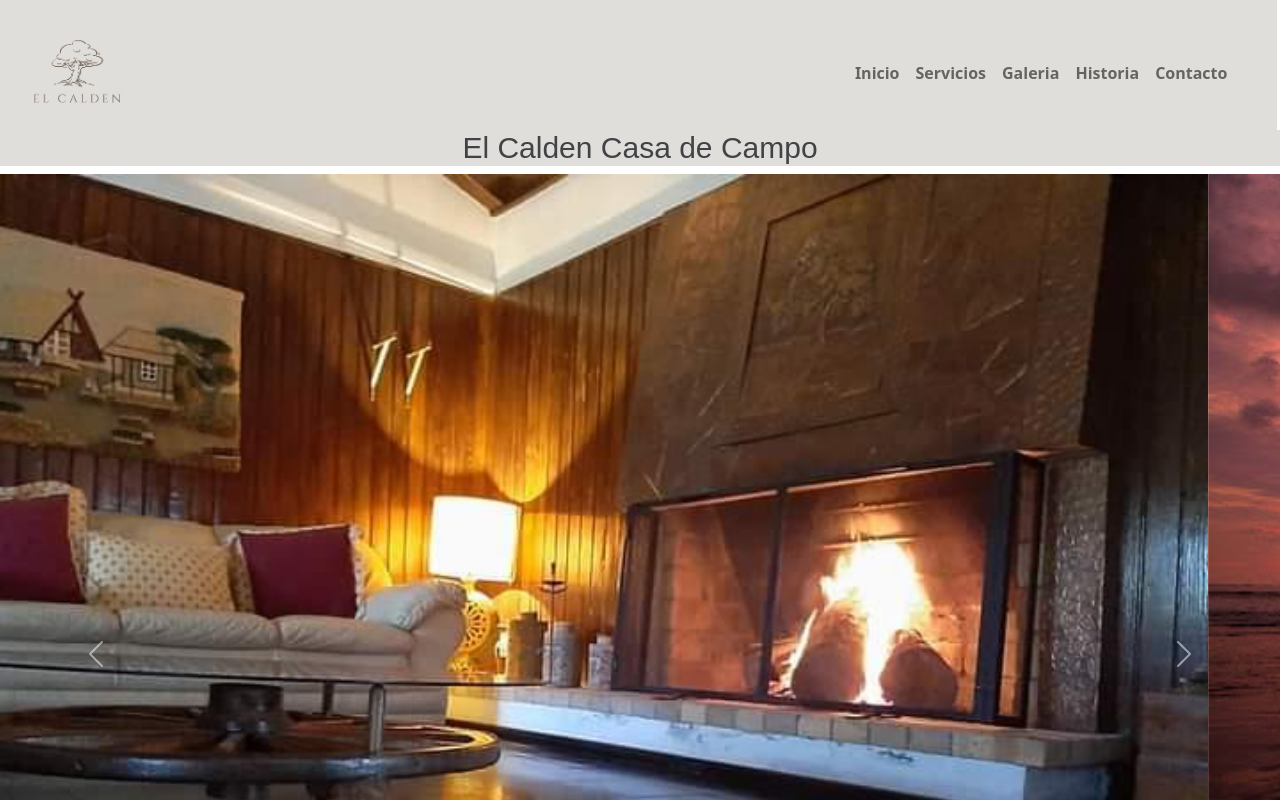
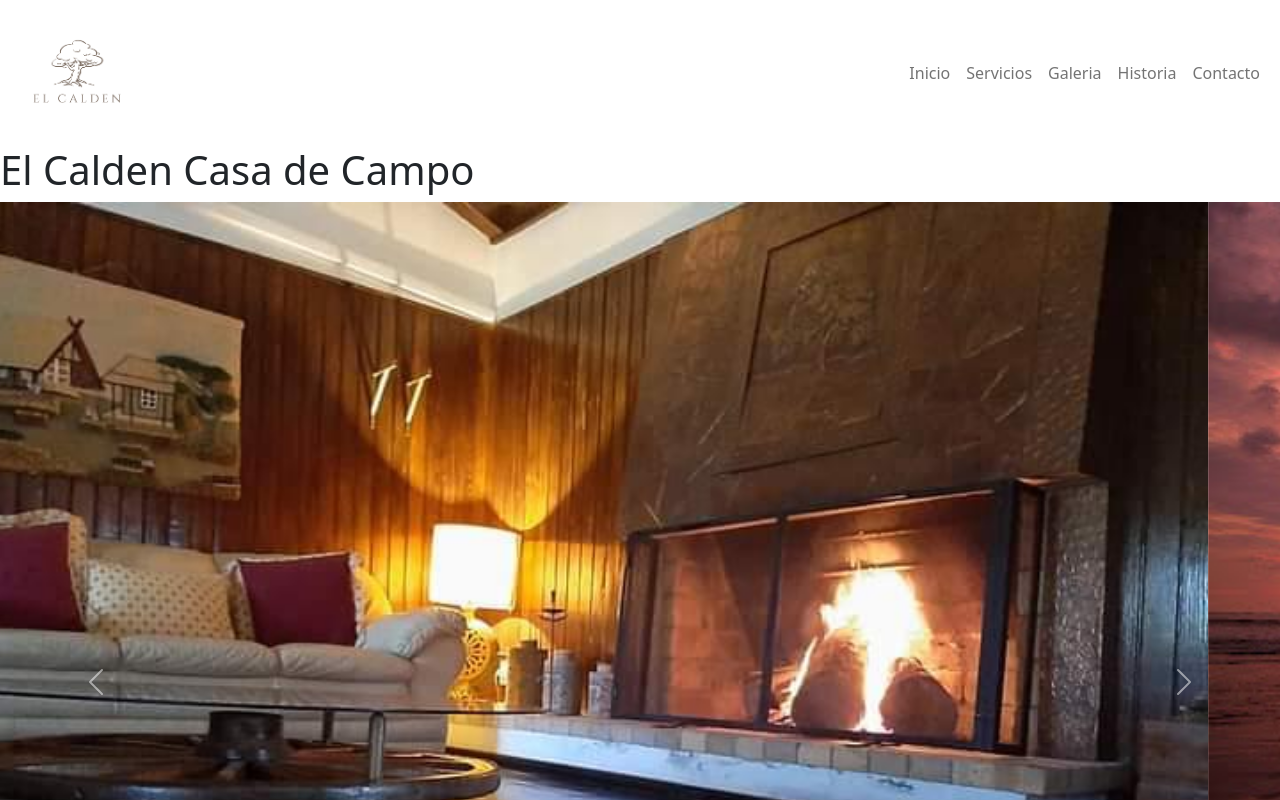
Before and after one commit to NicoHintz/el-calden, a website: page paginas/galeria.html in a window 1280 px wide. Shown: the top 800 px of the page. Drawn offline with nearby package versions, Linux system fonts and the light colour scheme; a web font is replaced by a local one.

Commit message:
cambio de rama

```diff
--- a/paginas/galeria.html
+++ b/paginas/galeria.html
@@ -15,7 +15,7 @@
 </head>
 
 <body>
-
+    <div class="grid-container">
         <header class="header">
             <nav class="navbar navbar-expand-lg navbar-light">
                 <div class="container-fluid">
@@ -109,7 +109,7 @@
             </div>
 
         </footer>
-
+    </div>
     <!--Link a JavaSCript-->
     <script src="https://cdn.jsdelivr.net/npm/bootstrap@5.1.3/dist/js/bootstrap.bundle.min.js"
         integrity="sha384-ka7Sk0Gln4gmtz2MlQnikT1wXgYsOg+OMhuP+IlRH9sENBO0LRn5q+8nbTov4+1p"
--- a/scss/_index.scss
+++ b/scss/_index.scss
@@ -1,4 +1,5 @@
 .container{
+  background-color: rgb(26, 27, 27);
   display: flex;
   justify-content: space-between;
 }
--- a/scss/_header.scss
+++ b/scss/base/_root.scss
@@ -1,4 +1,10 @@
+*{
+  margin: 0;
+  padding: 0;
+}
+
 .header{
+  border: solid 2px;
   height: 150px;
   position: sticky;
   top: 0;
--- a/scss/prueba.scss
+++ b/scss/prueba.scss
@@ -1,4 +1,4 @@
 /* SASS index */
 @import "index";
-@import "header";
+@import "base/root";
 @import "servicios";
```
Also changed, not shown: css/main.css (+12 -12 lines), index.html (+0 -2 lines), css/pruebacss.css, scss/_contacto.scss (added).
